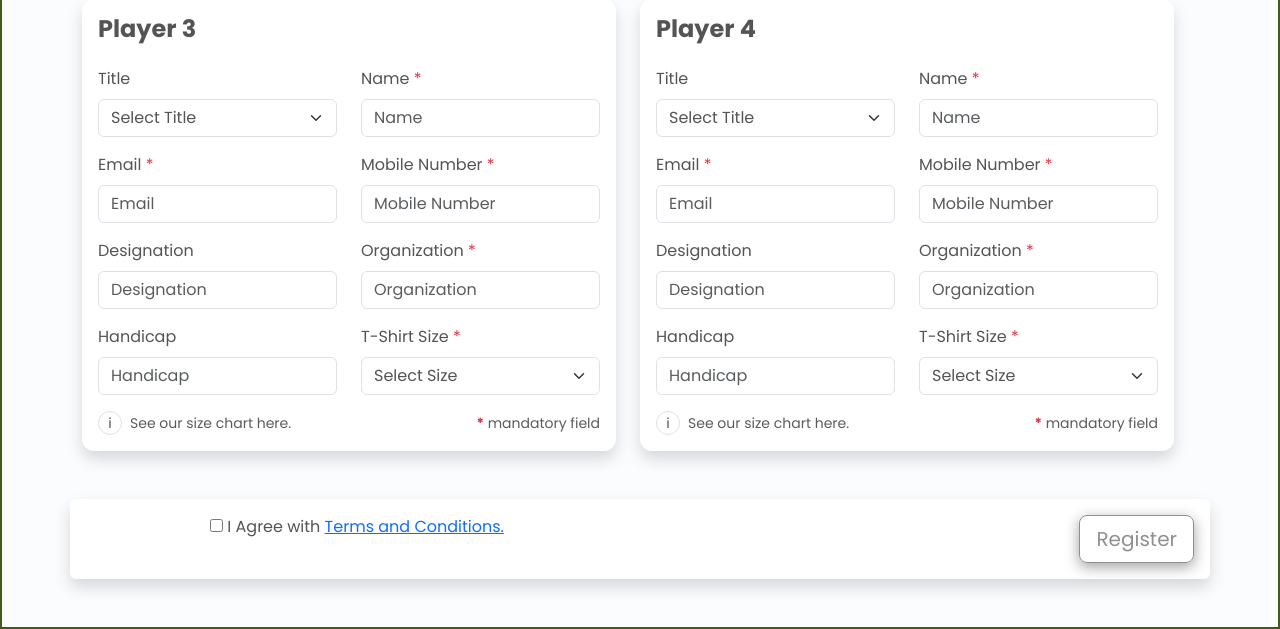
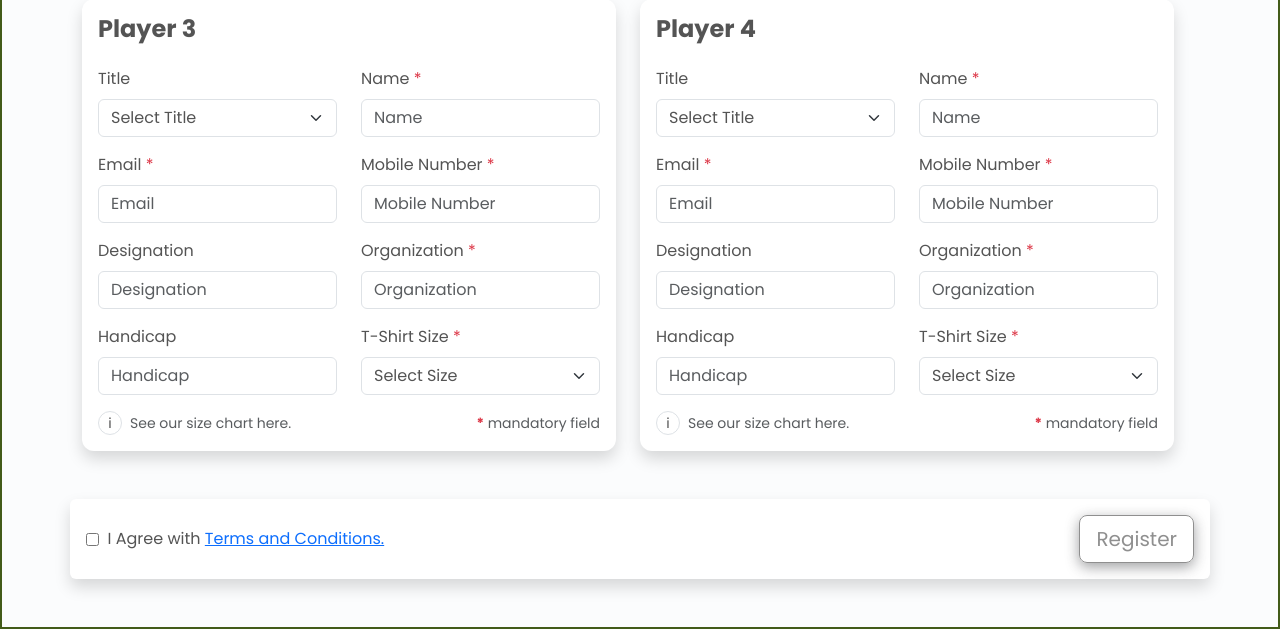
Before and after one commit to akshatxtalbotiq/PIKOM_career_event, a Django app: page / in a window 1280 px wide. Shown: the part 1430-2059 px from the top of the page. Run offline with Django 5.2, Linux system fonts and the light colour scheme; some libraries are stand-ins or nearby versions.

Commit message:
Update index.html

```diff
--- a/register/templates/register/index.html
+++ b/register/templates/register/index.html
@@ -65,9 +65,9 @@
       </div>
       <div class="co-12 mt-5 rounded shadow bg-white p-3">
         <div class="row">
-          <div class="col-xl-6 col-lg-12  text-center text-xl-star mb-4 mb-xl-0">
+          <div class="col-xl-6 col-lg-12 text-center mb-4 mb-xl-0 text-xl-start align-items-center d-flex">
             <input type="checkbox" id="terms" name="terms" value="yes">
-            <label for="terms">I Agree with <a href="{% url 'tnc' %}" target="_blank">Terms and Conditions.</a></label>
+            <label for="terms">&nbsp;&nbsp;I Agree with <a href="{% url 'tnc' %}" target="_blank">Terms and Conditions.</a></label>
           </div>
           <div class="col-xl-6 col-lg-12 text-center text-xl-end">
             <button type="submit" id="submitBtn" class="btn btn-lg custom-btn">
```
